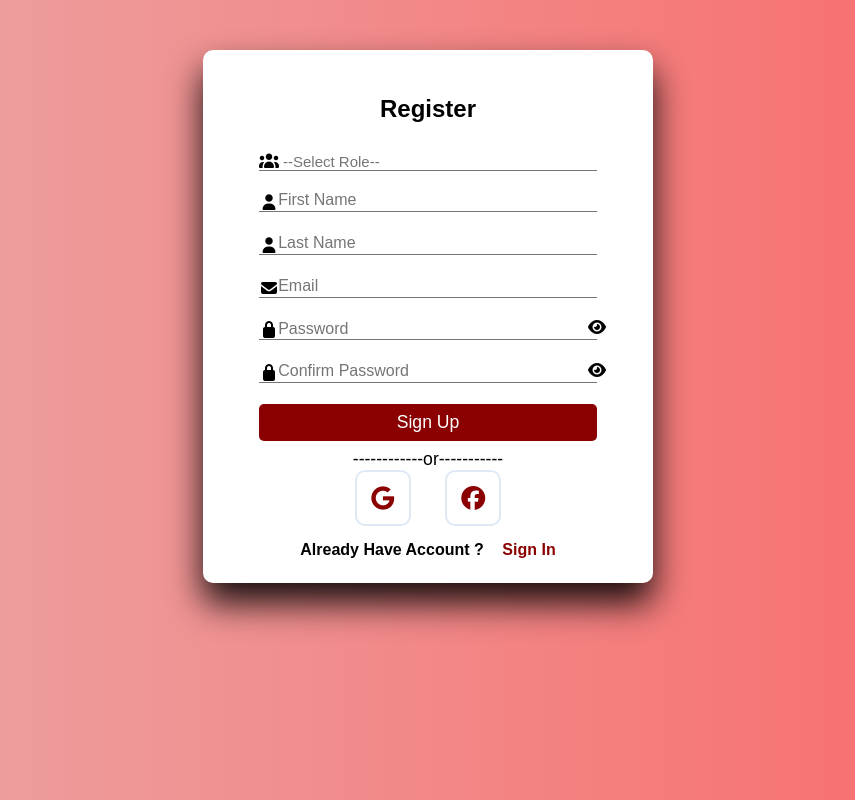
After one commit to pickle244/WCLS-website, a PHP site: page /registration.php in a window 1280 px wide. The commit adds this page. Shown: the whole page, without its empty margins (212-1067 px from the left). Run offline with PHP 8.4, Linux system fonts and the light colour scheme; some libraries are stand-ins or nearby versions.

```diff
--- /dev/null
+++ b/registration.php
@@ -0,0 +1,132 @@
+<!DOCTYPE html>
+<html lang="en">
+<head>
+  <meta charset="UTF-8">
+  <meta name="viewport" content="width=device-width, initial-scale=1.0">
+  <title>Register & Login</title>
+  <link rel="stylesheet" href="https://cdnjs.cloudflare.com/ajax/libs/font-awesome/7.0.0/css/all.min.css">
+  <link rel="stylesheet" href="style.css">
+</head>
+<body>
+  <div class="container" id="signup">
+    <h1 class="form-title">Register</h1>
+    <?php
+    if(isset($_POST["SignUp"])) {
+      $role = $_POST["role"];
+      $first_name = $_POST["fName"];
+      $last_name = $_POST["lName"];
+      $email = $_POST["email"];
+      $password = $_POST["password"];
+      $password_confirm = $_POST["passwordConfirm"];
+      $password_hash = password_hash($password, PASSWORD_DEFAULT);
+
+      $errors = array();
+
+      if (empty($first_name) OR
+          empty($last_name) OR
+          empty($email) OR
+          empty($password) OR
+          empty($password_confirm))
+      {
+        array_push($errors, "All fields are required");
+      }
+      if (!filter_var($email, FILTER_VALIDATE_EMAIL)) {
+        array_push($errors, "Invalid email");
+      }
+      if (strlen($password) < 8) {
+        array_push($errors, "Password must be at least 8 characters long");
+      }
+      if ($password !== $password_confirm) {
+        array_push($errors, "Passwords do not match");
+      }
+      if (count($errors) > 0) {
+        foreach ($errors as $error) {
+          echo "<div class='alert danger'>$error</div>";
+        }
+      } else {
+        require_once "connection.php";
+        $sql = "INSERT INTO accounts_info (first_name,
+                                          last_name,
+                                          email,
+                                          password,
+                                          account_type) VALUES (?, ?, ?, ?, ?)";
+        $stmt = mysqli_stmt_init($conn);
+        $prepStmt = mysqli_stmt_prepare($stmt, $sql);
+        if ($prepStmt) {
+          mysqli_stmt_bind_param($stmt,
+                                "sssss",
+                                $first_name,
+                                $last_name,
+                                $email,
+                                $password_hash,
+                                $role);
+          mysqli_stmt_execute($stmt);
+          echo "<div class='alert success'>
+                Registration successful</div>";
+        } else {
+          die("Registration unsuccessful");
+        }
+      }
+    }
+    ?>
+    <form method="post" action="registration.php">
+    <div class="input-group">
+      <i class="fas fa-users"></i>
+      <!-- <label for="role">Select Role</label> -->
+      <select name="role" id="role" required>
+        <option value="">--Select Role--</option>
+        <option value="Parent">Parent</option>
+        <option value="Teacher">Teacher</option>
+        <option value="Admin">Admin</option>
+      </select>
+    </div>
+      <div class="input-group">
+          <i class="fas fa-user"></i>
+          <input type="text" name="fName" id="fName" placeholder="First Name" required>
+          <label for="fname">First Name</label>
+      </div>
+      <div class="input-group">
+          <i class="fas fa-user"></i>
+          <input type="text" name="lName" id="lName" placeholder="Last Name" required>
+          <label for="lName">Last Name</label>
+      </div>
+      <div class="input-group">
+          <i class="fas fa-envelope"></i>
+          <input type="email" name="email" id="email" placeholder="Email" required>
+          <label for="email">Email</label>
+      </div>
+      <div class="input-group">
+          <i class="fas fa-lock"></i>
+
+            <input type="password" name="password" id="password" placeholder="Password" required>
+            <span class="toggle-password" toggle="#passwordConfirm">
+              <i class="fas fa-eye"></i>
+        </span>
+          <label for="password">Password</label>
+      </div>
+      <div class="input-group">
+          <i class="fas fa-lock"></i>
+
+            <input type="password" name="passwordConfirm" id="passwordConfirm" placeholder="Confirm Password" required>
+            <span class="toggle-password" toggle="#password">
+              <i class="fas fa-eye"></i>
+        </span>
+          <label for="passwordConfirm">Confirm Password</label>
+      </div>
+      <input type="submit" class="btn" value="Sign Up" name="SignUp">
+    </form>
+    <p class="or">
+      ------------or-----------
+
+    </p>
+    <div class="icons">
+      <i class="fab fa-google"></i>
+      <i class="fab fa-facebook"></i>
+    </div>
+    <div class="links">
+      <p>Already Have Account ?</p>
+      <button id="signInButton">Sign In</button>
+    </div>
+  </div>
+</body>
+</html>
```
Also changed, not shown: index.php (+27 -1 lines), login.php (added, +89 -0 lines).
